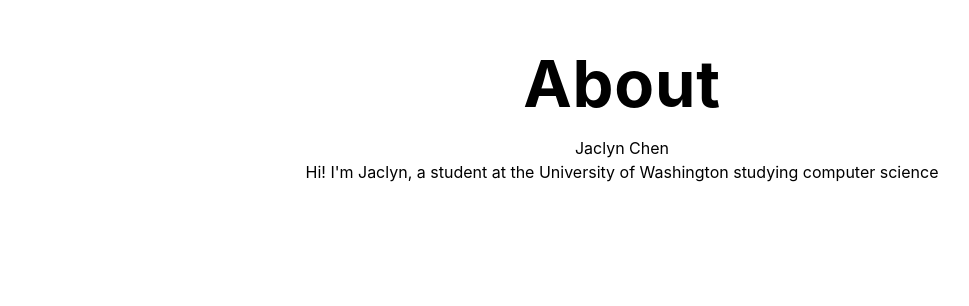
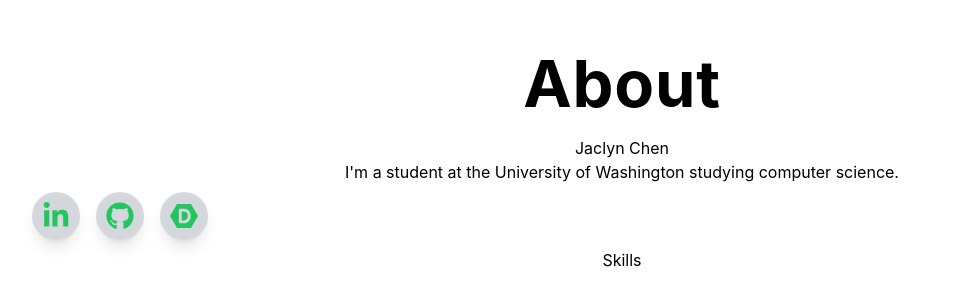
Before and after one commit to JaclynChen/Portfolio, a React (Create React App) app in the folder portfolio/: page / in a window 1280 px wide. Shown: the part 1849-2155 px from the top of the page, without its empty margins (68-1037 px from the left). Built offline with nearby package versions, Linux system fonts and the light colour scheme.

Commit message:
add social icons

```diff
--- a/portfolio/src/App.css
+++ b/portfolio/src/App.css
@@ -37,12 +37,12 @@
   }
 }
 
-/************smoothscroll *****************/
+/************smooth scroll*****************/
 html{
   scroll-behavior: smooth;
 }
 
-/*************** From Portfolio Tutorial Banner **********/
+/***************Banner**********/
 
 .banner {
   margin-top: 0;
@@ -52,8 +52,6 @@ html{
   background-size: cover;
   background-repeat: no-repeat;
 
-
-  //position: absolute;
   margin-left: 100px;
   height: 1800px;
 
--- a/portfolio/src/components/About.js
+++ b/portfolio/src/components/About.js
@@ -1,3 +1,8 @@
+import {FaGithub, FaLinkedinIn} from "react-icons/fa";
+import {SiDevpost} from "react-icons/si"
+import { Nav } from "react-bootstrap";
+
+
 const About = () => {
   return (
 
@@ -13,13 +18,56 @@ const About = () => {
       <h2> Jaclyn Chen</h2>
 
       <p>
-        Hi! I'm Jaclyn, a student at the University of Washington studying
-        computer science
+        I'm a student at the University of Washington studying
+        computer science.
       </p>
+
+      <div className = "flex space-x-4">
+
+      <Nav.Link href="https://www.linkedin.com/in/jaclyn-chen5/">
+        <SideBarIcon icon={<FaLinkedinIn size="28" />}/>
+      </Nav.Link>
+
+
+      <Nav.Link href="https://github.com/JaclynChen">
+        <SideBarIcon icon={<FaGithub size="28" />}/>
+      </Nav.Link>
+
+
+      <Nav.Link href="https://devpost.com/jaclynchen5?ref_content=user-portfolio&ref_feature=portfolio&ref_medium=global-nav">
+        <SideBarIcon icon={<SiDevpost size="28" />}/>
+      </Nav.Link>
+
+
+
+
+
+      </div>
+
+
+
+
+
+
+
+
+
+      <h3>Skills</h3>
+
+
     </div>
 
     </section>
   );
 };
 
+
+const SideBarIcon = ({ icon}) => (
+    <div className="sidebar-icon group">
+      {icon}
+
+    </div>
+  );
+
+
 export default About;
```
